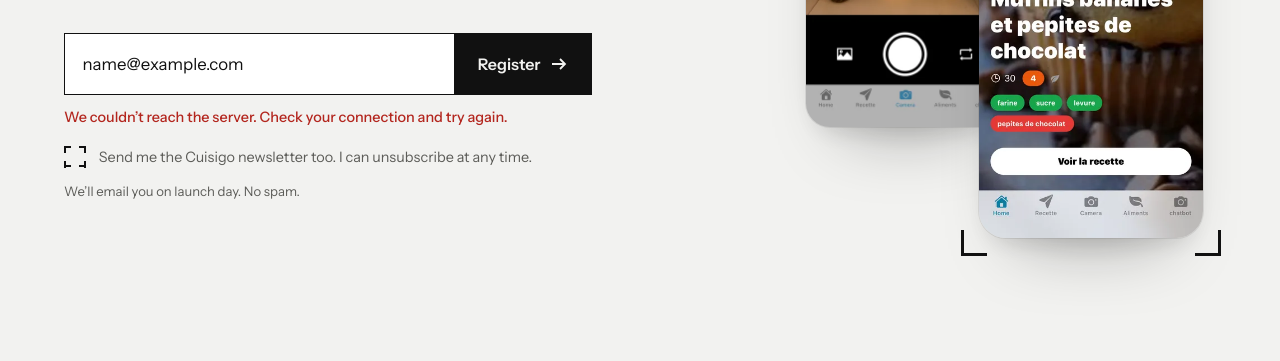
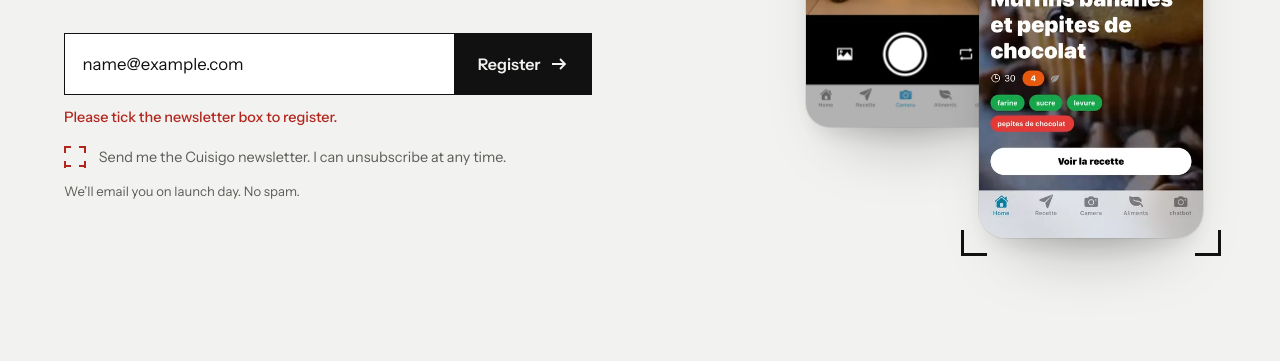
Before and after one commit to TinyFrog01/website, a website: page public/index.html in a window 1280 px wide. Both pictures are taken after typing "name@example.com" into the empty fields and a click on the button "Register". Shown: the part 439-800 px from the top of the page. Drawn offline with Linux system fonts and the light colour scheme; no server answers.

Commit message:
Require the newsletter box to register
Registering now means getting the newsletter. The page won't send a
sign-up until the box is ticked (it marks the box in red and explains),
and the Apps Script refuses sign-ups without it, so the rule also holds
for visitors without JavaScript or direct requests. The box is still never
pre-ticked, as CASL requires, and its wording drops "too"/"aussi".

Co-Authored-By: Claude Opus 5.5 <noreply@anthropic.com>

```diff
--- a/public/index.html
+++ b/public/index.html
@@ -78,9 +78,11 @@
             <p class="form-msg" id="form-msg" aria-live="polite"></p>
 
             <label class="consent">
-              <input type="checkbox" name="newsletter" value="yes">
-              <span class="consent-text" lang="en">Send me the Cuisigo newsletter too. I can unsubscribe at any time.</span>
-              <span class="consent-text" lang="fr">Je veux aussi recevoir l’infolettre de Cuisigo. Je peux me désabonner en tout temps.</span>
+              <!-- Required: registering means getting the newsletter. It must never be pre-ticked:
+                   Canada's anti-spam law (CASL) needs people to tick it themselves. -->
+              <input type="checkbox" name="newsletter" value="yes" required aria-describedby="form-msg">
+              <span class="consent-text" lang="en">Send me the Cuisigo newsletter. I can unsubscribe at any time.</span>
+              <span class="consent-text" lang="fr">Je veux recevoir l’infolettre de Cuisigo. Je peux me désabonner en tout temps.</span>
             </label>
             <p class="form-note">
               <span lang="en">We’ll email you on launch day. No spam.</span>
@@ -88,7 +90,7 @@
             </p>
 
             <input type="hidden" name="language" value="en">
-            <input type="hidden" name="consent_text" value="Send me the Cuisigo newsletter too. I can unsubscribe at any time.">
+            <input type="hidden" name="consent_text" value="Send me the Cuisigo newsletter. I can unsubscribe at any time.">
             <div class="hp" aria-hidden="true">
               <label for="website">Website</label>
               <input id="website" name="website" type="text" tabindex="-1" autocomplete="off">
--- a/public/main.js
+++ b/public/main.js
@@ -6,11 +6,13 @@
   const email = document.getElementById('email');
   const msg = document.getElementById('form-msg');
   const submit = form.querySelector('button[type="submit"]');
+  const newsletterBox = form.elements.newsletter;
   const reduceMotion = window.matchMedia('(prefers-reduced-motion: reduce)').matches;
 
   const MESSAGES = {
     en: {
       invalid_email: 'Please enter a valid email address.',
+      newsletter_required: 'Please tick the newsletter box to register.',
       email_domain: 'This email address can’t receive mail. Check it for typos.',
       disposable: 'Please use your regular email address, not a temporary one.',
       busy: 'Lots of sign-ups right now. Please try again a little later.',
@@ -21,6 +23,7 @@
     },
     fr: {
       invalid_email: 'Entre une adresse courriel valide.',
+      newsletter_required: 'Coche la case de l’infolettre pour t’inscrire.',
       email_domain: 'Cette adresse ne peut pas recevoir de courriels. Vérifie qu’il n’y a pas de faute de frappe.',
       disposable: 'Utilise ton adresse courriel habituelle, pas une adresse temporaire.',
       busy: 'Il y a beaucoup d’inscriptions en ce moment. Réessaie un peu plus tard.',
@@ -30,8 +33,14 @@
       invalid_token: 'Ce lien de confirmation a expiré ou a déjà été utilisé. Entre ton courriel pour en recevoir un nouveau.',
     },
   };
-  // Problems with what the person typed: the field gets marked as invalid.
-  const FIELD_ERRORS = ['invalid_email', 'email_domain', 'disposable'];
+  // Problems with a field: that field gets marked as invalid and focused.
+  const FIELD_FOR = {
+    invalid_email: email,
+    email_domain: email,
+    disposable: email,
+    newsletter_required: newsletterBox,
+  };
+  const fieldFor = (key) => (Object.prototype.hasOwnProperty.call(FIELD_FOR, key) ? FIELD_FOR[key] : null);
   // Progress rather than a problem: shown in grey, not red.
   const STATUS = ['confirming'];
 
@@ -71,8 +80,10 @@
     messageKey = key;
     msg.textContent = key ? MESSAGES[lang()][key] : '';
     msg.classList.toggle('is-status', STATUS.includes(key));
-    if (FIELD_ERRORS.includes(key)) email.setAttribute('aria-invalid', 'true');
-    else email.removeAttribute('aria-invalid');
+    for (const field of [email, newsletterBox]) {
+      if (field === fieldFor(key)) field.setAttribute('aria-invalid', 'true');
+      else field.removeAttribute('aria-invalid');
+    }
   }
 
   function setBusy(busy) {
@@ -112,14 +123,20 @@
       return;
     }
 
-    const newsletter = form.elements.newsletter.checked;
+    // Registering means getting the newsletter, so the box is required.
+    if (!newsletterBox.checked) {
+      showMessage('newsletter_required');
+      newsletterBox.focus();
+      return;
+    }
+
     const consentLabel = form.querySelector(`.consent-text[lang="${lang()}"]`);
     const payload = {
       email: address,
-      newsletter,
+      newsletter: true,
       language: lang(),
       // Stored with the sign-up as a record of exactly what the person agreed to.
-      consent_text: newsletter && consentLabel ? consentLabel.textContent.trim() : '',
+      consent_text: consentLabel ? consentLabel.textContent.trim() : '',
       website: form.elements.website.value,
     };
 
@@ -134,7 +151,8 @@
         showPanel(done);
       } else {
         showMessage(hasMessage(data.error) ? data.error : 'error');
-        if (FIELD_ERRORS.includes(data.error)) email.focus();
+        const field = fieldFor(data.error);
+        if (field) field.focus();
       }
     } catch {
       showMessage('network');
@@ -145,6 +163,10 @@
 
   email.addEventListener('input', () => {
     if (messageKey) showMessage(null);
+  });
+
+  newsletterBox.addEventListener('change', () => {
+    if (newsletterBox.checked && messageKey === 'newsletter_required') showMessage(null);
   });
 
   document.querySelectorAll('[data-reset]').forEach((button) => {
--- a/public/styles.css
+++ b/public/styles.css
@@ -519,6 +519,11 @@ html[lang="fr"] .display {
   transform: scale(1);
 }
 
+/* Required box left unticked: red brackets. */
+.consent input[aria-invalid="true"] {
+  --c: var(--error);
+}
+
 .form-note {
   margin-top: 0.9rem;
   color: var(--ink-2);
```
Also changed, not shown: README.md, 1 other file.
